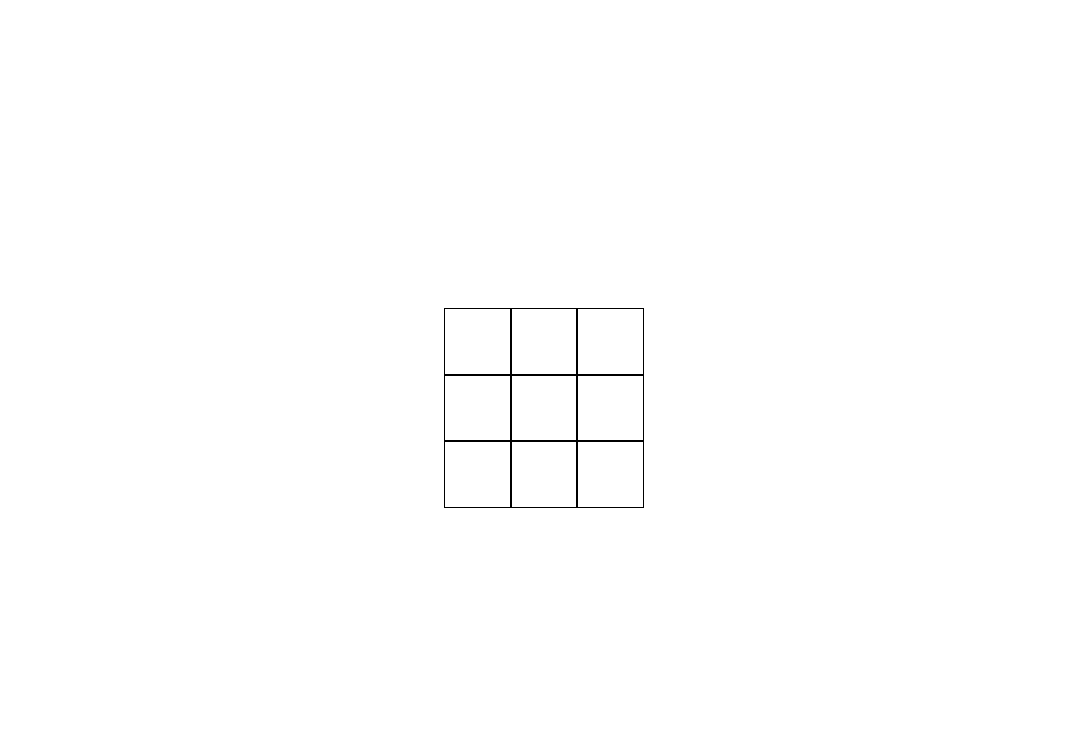
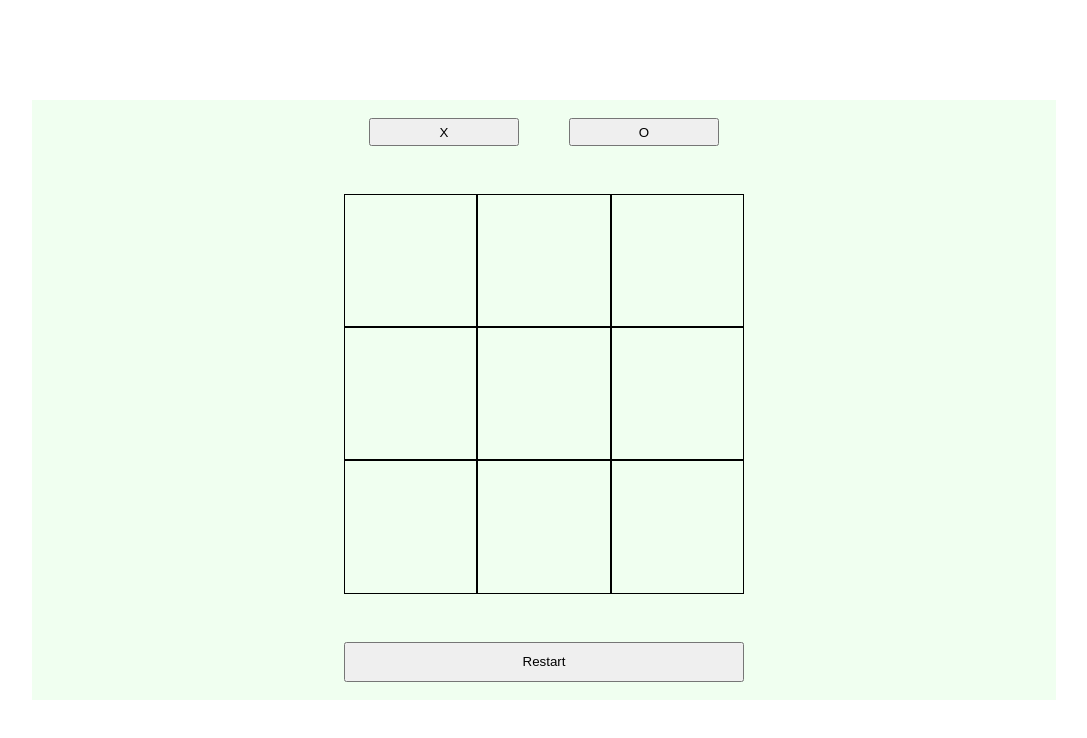
Before and after one commit to MateuszKuruc/odin-tic-tac-toe, a plain HTML site: page index.html in a window 1280 px wide. Shown: the whole page, without its empty margins (96-1183 px from the left). Drawn offline with Linux system fonts and the light colour scheme.

Commit message:
add basic html structure and css styling

```diff
--- a/index.html
+++ b/index.html
@@ -9,8 +9,14 @@
     <link rel="stylesheet" href="style.css">
 </head>
 <body>
-    <div class="gameboard">
 
+    <div class="boardContainer">
+        <div class="symbolButton">
+            <button>X</button>
+            <button>O</button>
+        </div>
+        <div class="gameboard"></div>
+        <button id="restart">Restart</button>
     </div>
 </body>
 </html>
--- a/script.js
+++ b/script.js
@@ -1,7 +1,11 @@
 "use strict";
 
+
+
 const gameBoard = (function() {
-    const boardRows = 3;
+    // create board grid
+    const displayGrid = function() {
+        const boardRows = 3;
     const boardColumns = 3;
     const container = document.querySelector('.gameboard');
     for (let i = 0; i < boardRows; i++) {
@@ -14,12 +18,29 @@ const gameBoard = (function() {
             container.appendChild(columnCell);
         }
     }
+    }
+    // gameboard array with choices
+    let gameboard = ['x', 'x', 'o', 'x', 'o'];
+    return {
+        gameboard,
+        displayGrid: function() {
+        displayGrid();
+    }
+}
 })();
 
 function FactoryPlayer(name, symbol) {
   return { name, symbol };
 }
 
+const gameFlow = (function() {
+
+})();
+
+const displayController = (function() {
+    gameBoard.displayGrid();
+})();
+
 const Player1 = FactoryPlayer("mati", "x");
 const Player2 = FactoryPlayer("pami", "o");
 console.log(Player1, Player2);
--- a/style.css
+++ b/style.css
@@ -1,3 +1,9 @@
+* {
+    box-sizing: border-box;
+    margin: 0;
+    padding: 0;
+}
+
 body {
     display: flex;
     flex-direction: column;
@@ -9,11 +15,40 @@ body {
 .gameboard {
     display: grid;
     grid-template-columns: 1fr 1fr 1fr;
-    height: 200px;
-    width: 200px;
+    height: 400px;
+    width: 400px;
 }
 
 .gameboard > div {
     border: 1px solid black;
 
 }
+
+.boardContainer {
+display: flex;
+flex-direction: column;
+gap: 3rem;
+background-color: honeydew;
+width: 80%;
+min-width: 500px;
+min-height: 600px;
+justify-content: center;
+align-items: center;
+}
+
+.symbolButton {
+    display: flex;
+    /* flex-direction: column; */
+    justify-content: space-around;
+    width: 400px;
+}
+
+.symbolButton > button {
+    width: 150px;
+    height: 1.7rem;
+}
+
+#restart {
+    width: 400px;
+    height: 2.5rem;
+}
```
